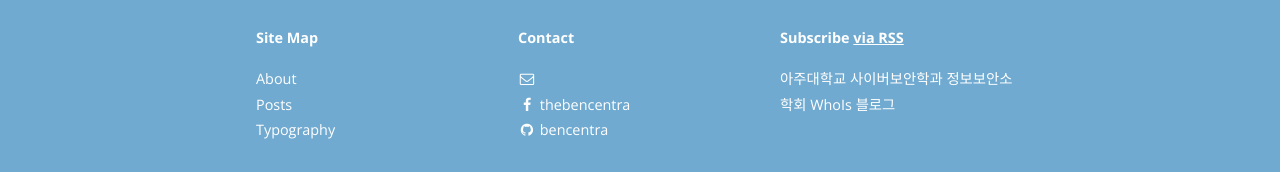
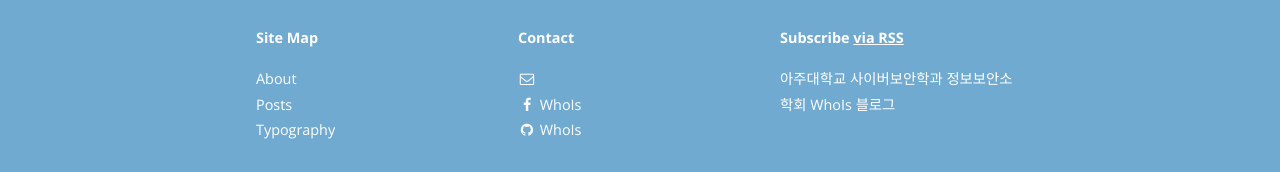
Before and after one commit to ajou-whois/ajou-whois.github.io, a Jekyll site: the page built from index.html, in a window 1280 px wide. Shown: the part 2000-2172 px from the top of the page. Built offline with Jekyll 4.4.1, drawn with Linux system fonts in a browser that asks for light colours; nearby versions of some CDN libraries; the list of posts is cut into pages by our own code; part of the change alters nothing that is shown.

Commit message:
Update config

```diff
--- a/_config.yml
+++ b/_config.yml
@@ -72,112 +72,112 @@ descriptions:
 social:
   - name: Twitter
     icon: twitter
-    username: TheBenCentra
+    username: WhoIs
     url:
     desc: Follow me on Twitter
     share: true
 
   - name: Facebook
     icon: facebook
-    username: thebencentra
+    username: WhoIs
     url: https://fb.com/ajou-whois
     desc: Friend me on Facebook
     share: true
 
   - name: GitHub
     icon: github
-    username: bencentra
+    username: WhoIs
     url: https://github.com/ajou-whois
     desc: Fork me on GitHub
     share: false
 
   - name: LinkedIn
     icon: linkedin
-    username: Ben Centra
+    username: WhoIs
     url:
     desc: Connect with me on LinkedIn
     share: true
 
   - name: Google+
     icon: google-plus
-    username:
+    username: WhoIs
     url:
     desc: Add me to your Circles
     share: true
 
   - name: YouTube
     icon: youtube
-    username:
+    username: WhoIs
     url:
     desc: Subscribe on YouTube
     share: false
 
   - name: Instagram
     icon: instagram
-    username:
+    username: WhoIs
     url:
     desc: Follow me on Instagram
     share: false
 
   - name: Pinterest
     icon: pinterest
-    username:
+    username: WhoIs
     url:
     desc: Follow me on Pinterest
     share: true
 
   - name: SoundCloud
     icon: soundcloud
-    username:
+    username: WhoIs
     url:
     desc: Follow me on SoundCloud
     share: false
 
   - name: Tumblr
     icon: tumblr
-    username:
+    username: WhoIs
     url:
     desc: Follow me on Tumblr
     share: false
 
   - name: Steam
     icon: steam
-    username:
+    username: WhoIs
     url:
     desc: Friend me on Steam
     share: false
 
   - name: Dribbble
     icon: dribbble
-    username:
+    username: WhoIs
     url:
     desc: Follow me on Dribble
     share: false
 
   - name: Vimeo
     icon: vimeo-square
-    username:
+    username: WhoIs
     url:
     desc: Follow me on Vimeo
     share: false
 
   - name: Vine
     icon: vine
-    username:
+    username: WhoIs
     url:
     desc: Follow me on Vine
     share: false
 
   - name: Reddit
     icon: reddit
-    username:
+    username: WhoIs
     url:
     desc: Share to Reddit
     share: true
 
   - name: "Hacker News"
     icon: hacker-news
-    username:
+    username: WhoIs
     url:
     desc: Share to Hacker News
     share: false
```
